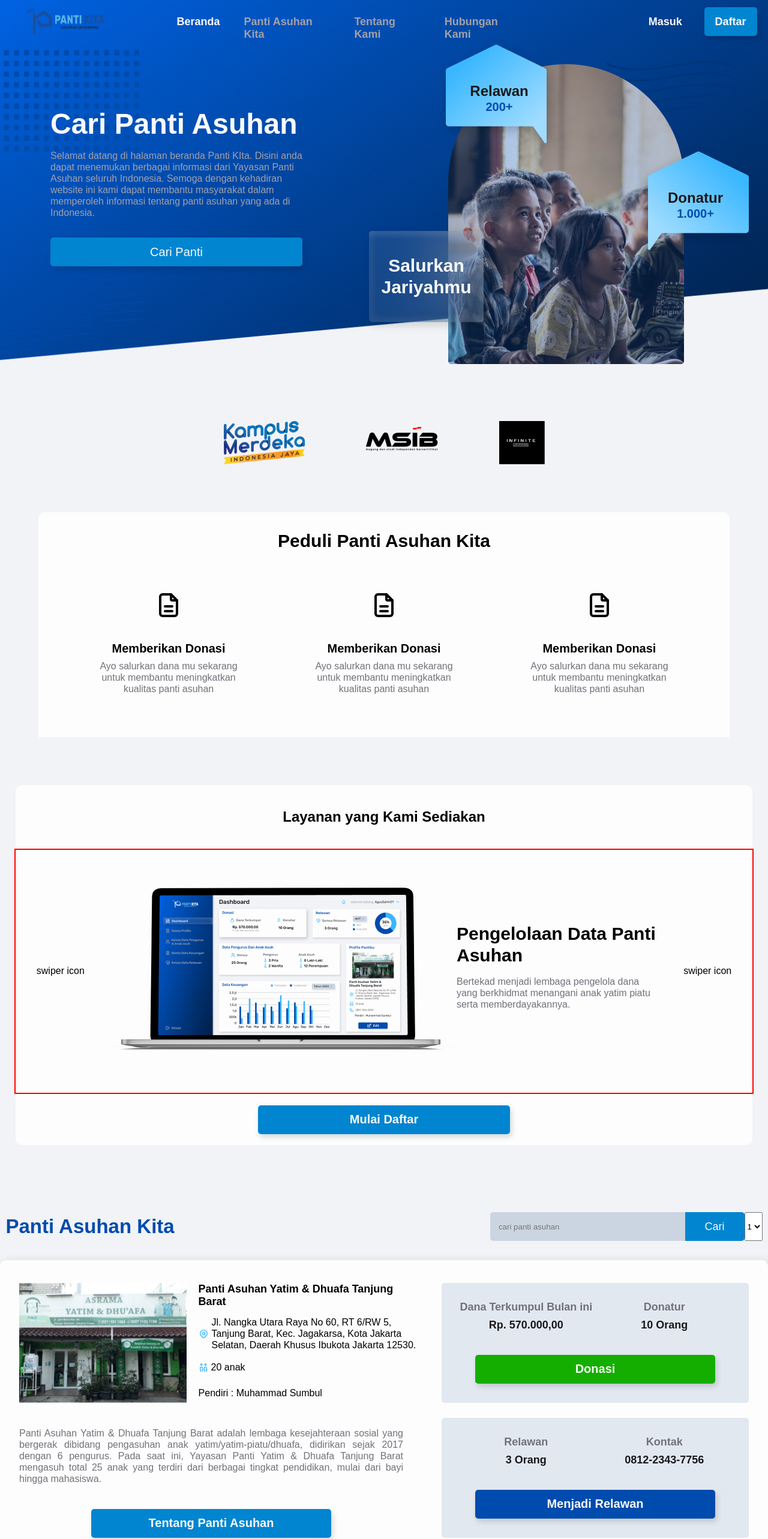
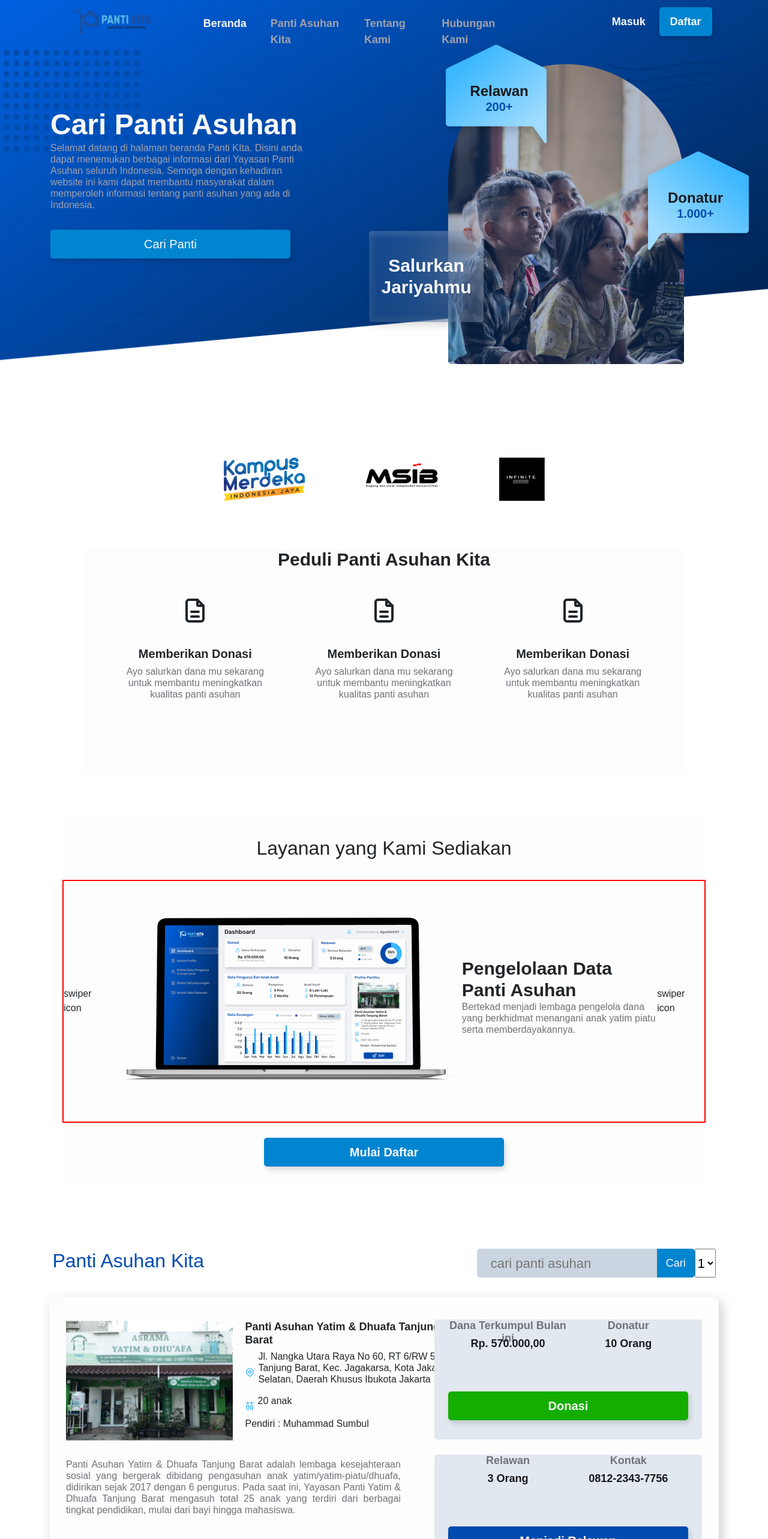
Before and after one commit to JoshLeez/PantiKita, a React (Create React App) app: page / in a window 1280 px wide. Shown: the top 2566 px of the page at 60% size. Built offline with nearby package versions, Linux system fonts and the light colour scheme.

Commit message:
tambah bootstrap, tambah container, perbaikan nama list panti asuhan

```diff
--- a/package.json
+++ b/package.json
@@ -7,6 +7,7 @@
     "@testing-library/jest-dom": "^5.16.5",
     "@testing-library/react": "^13.4.0",
     "@testing-library/user-event": "^13.5.0",
+    "bootstrap": "^5.2.2",
     "react": "^18.2.0",
     "react-dom": "^18.2.0",
     "react-helmet-async": "^1.3.0",
--- a/src/components/HOC.jsx
+++ b/src/components/HOC.jsx
@@ -8,7 +8,7 @@
          <Helmet>
             <title>{title}</title>
          </Helmet>
-         <div>
+         <div className="container">
             <Navbar />
             {children}
             <Footer />
--- a/src/components/Listpantiasuhan.jsx
+++ b/src/components/Listpantiasuhan.jsx
@@ -6,7 +6,7 @@
 import fotoanakyatemketiga from '../images/foto_anak_yatem_ketiga.png';
 import '../pages/styles/beranda.css'
 
-function Listpantiasuhan() {
+function ListPantiAsuhan() {
     const [searchTerm, setSearchTerm] = useState('');
 
     const [data, setData]= useState(
@@ -191,4 +191,4 @@
   )
 }
 
-export default Listpantiasuhan;
+export default ListPantiAsuhan;
--- a/src/index.js
+++ b/src/index.js
@@ -5,6 +5,8 @@
 import reportWebVitals from "./reportWebVitals";
 import { BrowserRouter as Router } from "react-router-dom";
 import { HelmetProvider } from "react-helmet-async";
+
+import 'bootstrap/dist/css/bootstrap.min.css';
 
 const root = ReactDOM.createRoot(document.getElementById("root"));
 root.render(
--- a/src/pages/Beranda.jsx
+++ b/src/pages/Beranda.jsx
@@ -14,12 +14,12 @@
 import tentangkami from '../images/tentang_kami_img.png';
 import linetentangkami from '../images/line_tentang_kami_img.png';
 import dottentangkami from '../images/dot_tentang_kami_img.png';
-import Listpantiasuhan from '../components/Listpantiasuhan';
+import ListPantiAsuhan from '../components/ListPantiAsuhan';
 
 function Beranda() {
 
   return (
-    <HOC title="Panti Kita">
+    <HOC title="Panti Kita" >
       <img className="beranda-background" src={berandabackground} alt="background-beranda"/>
       <div className="beranda-parent">
       <section className='cari-panti-section'>
@@ -101,7 +101,7 @@
       </div>
       <Link>Mulai Daftar</Link>
     </div>
-    <Listpantiasuhan/>
+    <ListPantiAsuhan/>
     <div className="tentang-kami-section">
         <div className="tentang-kami-left">
           <img src={linetentangkami} alt="line-tentang-kami" className="line-tentang-kami"/>
--- a/src/pages/styles/beranda.css
+++ b/src/pages/styles/beranda.css
@@ -1,5 +1,5 @@
 .beranda-parent{
-   height:43vw;
+   height: 611px;
    display:flex;
 }
 
```
Also changed, not shown: 2 other files (tests, documents, lock files or other folders).
